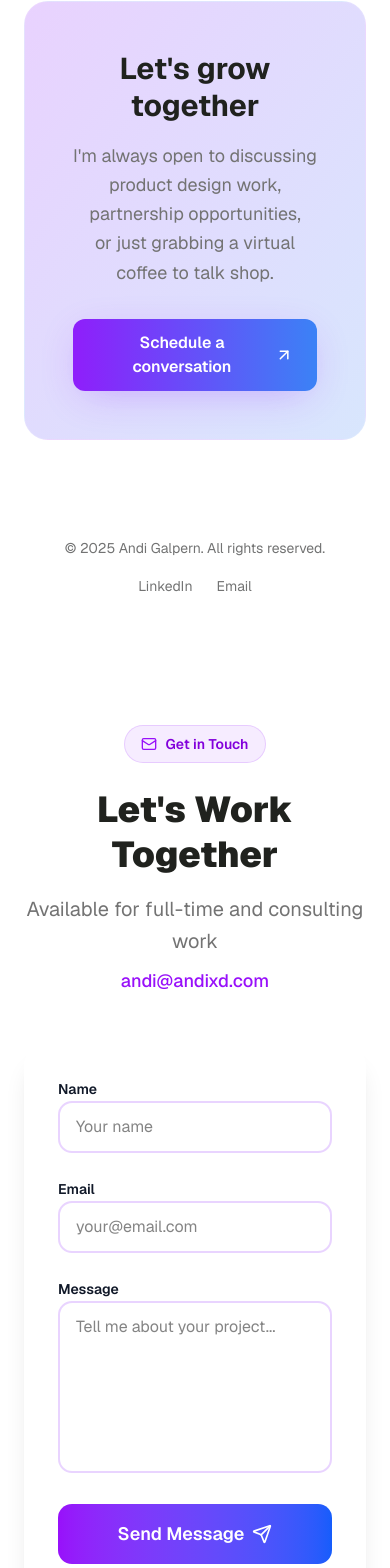
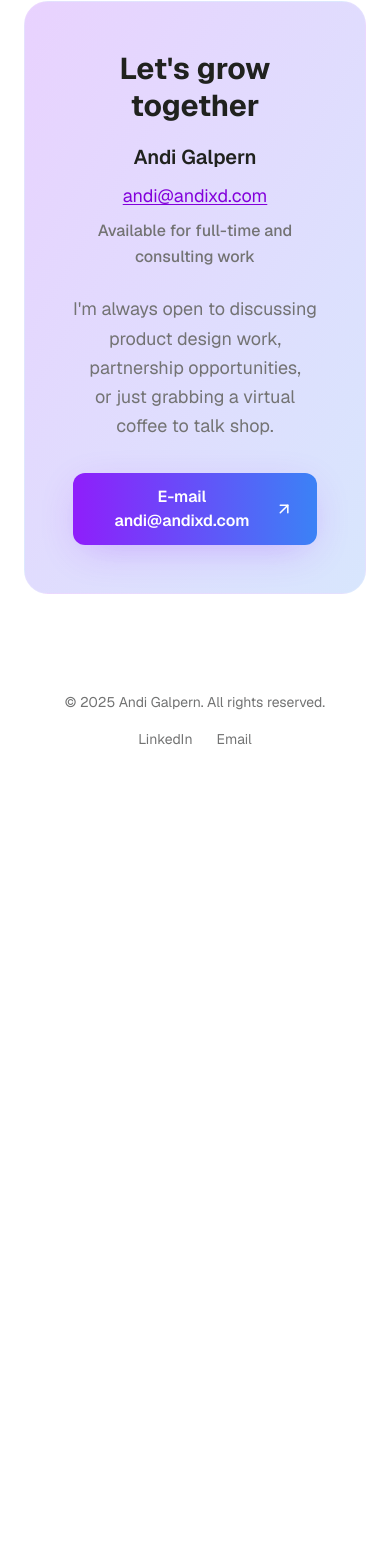
Before and after one commit to andigalpern/v0-case-study-design, a Next.js app: page / in a window 390 px wide. Shown: the part 9934-11502 px from the top of the page. After the commit the page ends 10716 px from the top, so only its background shows below. Built offline with nearby package versions, Linux system fonts and the light colour scheme.

Commit message:
feat: smooth scroll to contact section
Update Contact button to scroll to "Let's grow together" section.

Co-authored-by: Andi Galpern <1441152+andigalpern@users.noreply.github.com>

```diff
--- a/app/actions/send-email.tsx
+++ /dev/null
@@ -1,39 +0,0 @@
-'use server'
-
-export async function sendContactEmail(formData: {
-  name: string
-  email: string
-  message: string
-}) {
-  try {
-    // Using Resend API to send email
-    const response = await fetch('https://api.resend.com/emails', {
-      method: 'POST',
-      headers: {
-        'Content-Type': 'application/json',
-        'Authorization': `Bearer ${process.env.RESEND_API_KEY}`,
-      },
-      body: JSON.stringify({
-        from: 'contact@andixd.com',
-        to: 'andi@andixd.com',
-        subject: 'Interested in working with you, Andi',
-        html: `
-          <h2>New Contact Form Submission</h2>
-          <p><strong>From:</strong> ${formData.name}</p>
-          <p><strong>Email:</strong> ${formData.email}</p>
-          <p><strong>Message:</strong></p>
-          <p>${formData.message.replace(/\n/g, '<br>')}</p>
-        `,
-      }),
-    })
-
-    if (!response.ok) {
-      throw new Error('Failed to send email')
-    }
-
-    return { success: true }
-  } catch (error) {
-    console.error('[v0] Error sending email:', error)
-    return { success: false, error: 'Failed to send email' }
-  }
-}
--- a/app/layout.tsx
+++ b/app/layout.tsx
@@ -4,7 +4,6 @@ import { Analytics } from '@vercel/analytics/next'
 import Script from 'next/script'
 import './globals.css'
 import { ScrollToTop } from '@/components/scroll-to-top'
-import { ContactForm } from '@/components/contact-form'
 
 const _geist = Geist({ subsets: ["latin"] });
 const _geistMono = Geist_Mono({ subsets: ["latin"] });
@@ -56,7 +55,6 @@ export default function RootLayout({
       <body className={`font-sans antialiased`}>
         <ScrollToTop />
         {children}
-        <ContactForm />
         <Analytics />
       </body>
     </html>
--- a/app/page.tsx
+++ b/app/page.tsx
@@ -16,7 +16,10 @@ export default function HomePage() {
 
   const scrollToContact = (e: React.MouseEvent<HTMLAnchorElement>) => {
     e.preventDefault()
-    document.getElementById('contact')?.scrollIntoView({ behavior: 'smooth' })
+    const contactSection = document.getElementById('contact')
+    if (contactSection) {
+      contactSection.scrollIntoView({ behavior: 'smooth', block: 'center' })
+    }
   }
 
   const featuredWorks = [
@@ -515,28 +518,39 @@ export default function HomePage() {
         </section>
 
         {/* Let's Grow Together CTA */}
-        <section className="container mx-auto px-6 py-16">
+        <section id="contact" className="container mx-auto px-6 py-16">
           <div className="backdrop-blur-xl gradient-bg-purple-blue border border-white/10 rounded-3xl p-12 text-center">
             <h2 className="text-3xl font-bold mb-4 text-brand-gray-dark">
               Let's grow together
             </h2>
+            <div className="mb-6 space-y-2">
+              <p className="text-xl font-semibold text-brand-gray-dark">Andi Galpern</p>
+              <p className="text-lg text-brand-gray-dark">
+                <a
+                  href="mailto:andi@andixd.com"
+                  className="text-purple-700 hover:text-purple-800 underline underline-offset-2"
+                >
+                  andi@andixd.com
+                </a>
+              </p>
+              <p className="text-base text-muted-foreground font-medium">Available for full-time and consulting work</p>
+            </div>
             <p className="text-muted-foreground mb-8 max-w-xl mx-auto text-balance text-lg">
               I'm always open to discussing product design work, partnership opportunities, or just grabbing a virtual
               coffee to talk shop.
             </p>
             <a
-              href="#contact"
-              onClick={scrollToContact}
+              href="mailto:andi@andixd.com"
               className="btn-primary inline-flex items-center gap-2"
             >
-              Schedule a conversation
+              E-mail andi@andixd.com
               <ArrowUpRight className="w-5 h-5" />
             </a>
           </div>
         </section>
 
         {/* Footer */}
-        <footer className="header border-t border-white/10 backdrop-blur-xl bg-background/30" id="contact">
+        <footer className="header border-t border-white/10 backdrop-blur-xl bg-background/30">
           <div className="container mx-auto px-6 py-8">
             <div className="flex flex-col md:flex-row justify-between items-center gap-4">
               <p className="text-sm text-muted-foreground">© 2025 Andi Galpern. All rights reserved.</p>
--- a/components/contact-form.tsx
+++ /dev/null
@@ -1,130 +0,0 @@
-"use client"
-
-import { useState } from "react"
-import { Mail, Send } from 'lucide-react'
-import { sendContactEmail } from "@/app/actions/send-email"
-
-export function ContactForm() {
-  const [formData, setFormData] = useState({
-    name: "",
-    email: "",
-    message: "",
-  })
-  const [status, setStatus] = useState<"idle" | "sending" | "success" | "error">("idle")
-
-  const handleSubmit = async (e: React.FormEvent) => {
-    e.preventDefault()
-    setStatus("sending")
-
-    const result = await sendContactEmail(formData)
-
-    if (result.success) {
-      setFormData({ name: "", email: "", message: "" })
-      setStatus("success")
-      setTimeout(() => setStatus("idle"), 5000)
-    } else {
-      setStatus("error")
-      setTimeout(() => setStatus("idle"), 5000)
-    }
-  }
-
-  return (
-    <section id="contact" className="container mx-auto px-6 py-24 scroll-mt-20">
-      <div className="max-w-3xl mx-auto">
-        <div className="text-center mb-12">
-          <div className="inline-flex items-center gap-2 px-4 py-2 rounded-full bg-purple-500/10 border border-purple-500/20 backdrop-blur-sm mb-6">
-            <Mail className="w-4 h-4 text-purple-600" />
-            <span className="text-sm font-semibold text-purple-700">Get in Touch</span>
-          </div>
-          <h2 className="text-4xl md:text-5xl font-black mb-4 text-brand-gray-dark">
-            Let's Work Together
-          </h2>
-          <p className="text-xl text-muted-foreground mb-2">
-            Available for full-time and consulting work
-          </p>
-          <p className="text-lg text-muted-foreground">
-            <a href="mailto:andi@andixd.com" className="text-purple-600 hover:text-purple-700 font-medium">
-              andi@andixd.com
-            </a>
-          </p>
-        </div>
-
-        <form onSubmit={handleSubmit} className="backdrop-blur-xl bg-white/70 border-2 border-white/40 rounded-3xl p-8 shadow-xl space-y-6">
-          <div className="space-y-2">
-            <label htmlFor="name" className="text-sm font-semibold text-gray-900">
-              Name
-            </label>
-            <input
-              type="text"
-              id="name"
-              required
-              value={formData.name}
-              onChange={(e) => setFormData({ ...formData, name: e.target.value })}
-              className="w-full px-4 py-3 rounded-xl border-2 border-purple-200 bg-white focus:border-purple-500 focus:outline-none focus:ring-2 focus:ring-purple-500/20 transition-all"
-              placeholder="Your name"
-            />
-          </div>
-
-          <div className="space-y-2">
-            <label htmlFor="email" className="text-sm font-semibold text-gray-900">
-              Email
-            </label>
-            <input
-              type="email"
-              id="email"
-              required
-              value={formData.email}
-              onChange={(e) => setFormData({ ...formData, email: e.target.value })}
-              className="w-full px-4 py-3 rounded-xl border-2 border-purple-200 bg-white focus:border-purple-500 focus:outline-none focus:ring-2 focus:ring-purple-500/20 transition-all"
-              placeholder="your@email.com"
-            />
-          </div>
-
-          <div className="space-y-2">
-            <label htmlFor="message" className="text-sm font-semibold text-gray-900">
-              Message
-            </label>
-            <textarea
-              id="message"
-              required
-              rows={6}
-              value={formData.message}
-              onChange={(e) => setFormData({ ...formData, message: e.target.value })}
-              className="w-full px-4 py-3 rounded-xl border-2 border-purple-200 bg-white focus:border-purple-500 focus:outline-none focus:ring-2 focus:ring-purple-500/20 transition-all resize-none"
-              placeholder="Tell me about your project..."
-            />
-          </div>
-
-          <button
-            type="submit"
-            disabled={status === "sending"}
-            className="w-full px-8 py-4 rounded-xl bg-gradient-to-r from-purple-600 to-blue-600 text-white text-lg font-semibold hover:shadow-2xl hover:shadow-purple-500/40 hover:scale-[1.02] transition-all duration-300 disabled:opacity-50 disabled:cursor-not-allowed inline-flex items-center justify-center gap-2"
-          >
-            {status === "sending" ? (
-              "Sending..."
-            ) : status === "success" ? (
-              "Message Sent!"
-            ) : (
-              <>
-                Send Message
-                <Send className="w-5 h-5" />
-              </>
-            )}
-          </button>
-
-          {status === "success" && (
-            <p className="text-center text-green-600 font-medium">
-              Thanks for reaching out! I'll get back to you soon.
-            </p>
-          )}
-
-          {status === "error" && (
-            <p className="text-center text-red-600 font-medium">
-              Sorry, there was an error sending your message. Please email me directly at andi@andixd.com
-            </p>
-          )}
-        </form>
-      </div>
-    </section>
-  )
-}
--- a/package.json
+++ b/package.json
@@ -54,6 +54,7 @@
     "react-hook-form": "^7.60.0",
     "react-resizable-panels": "^2.1.7",
     "recharts": "2.15.4",
+    "resend": "6.4.2",
     "sonner": "^1.7.4",
     "tailwind-merge": "^2.5.5",
     "tailwindcss-animate": "^1.0.7",
```
Also changed, not shown: 1 other file (tests, documents, lock files or other folders).
